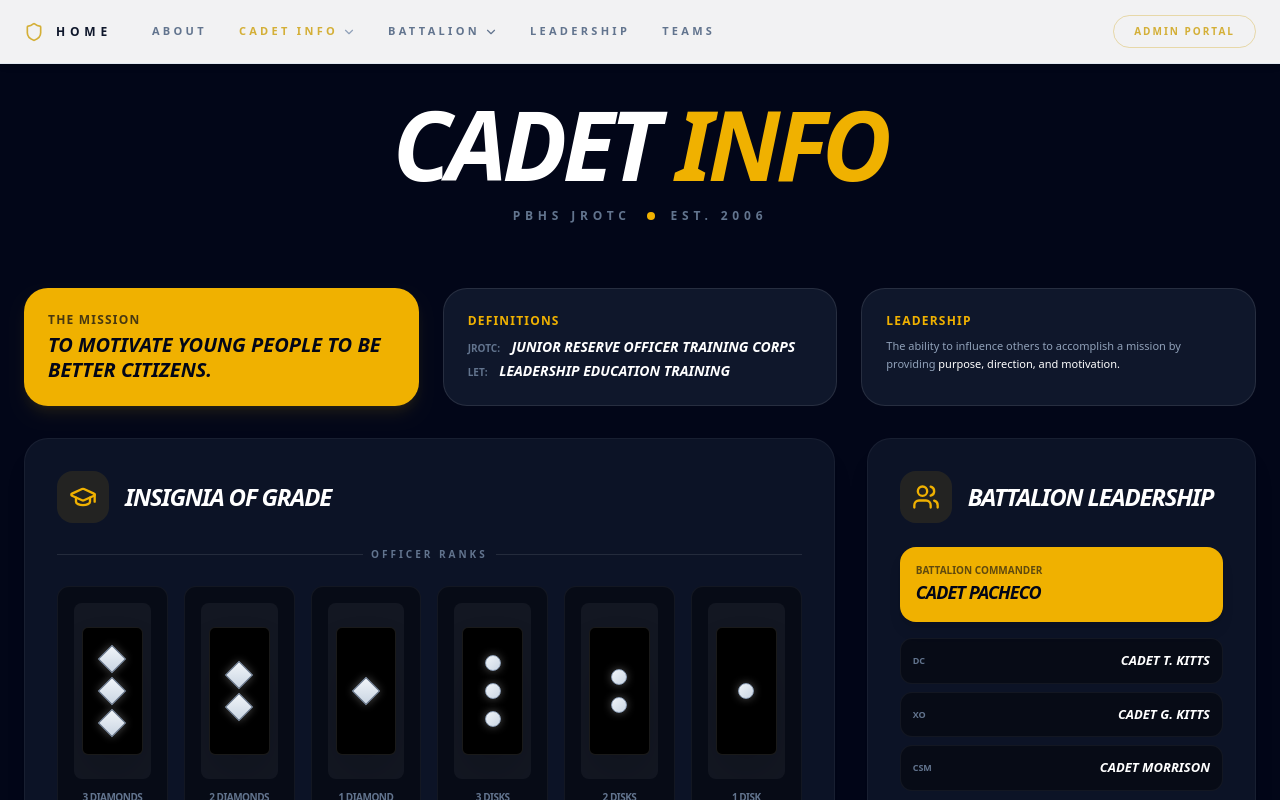
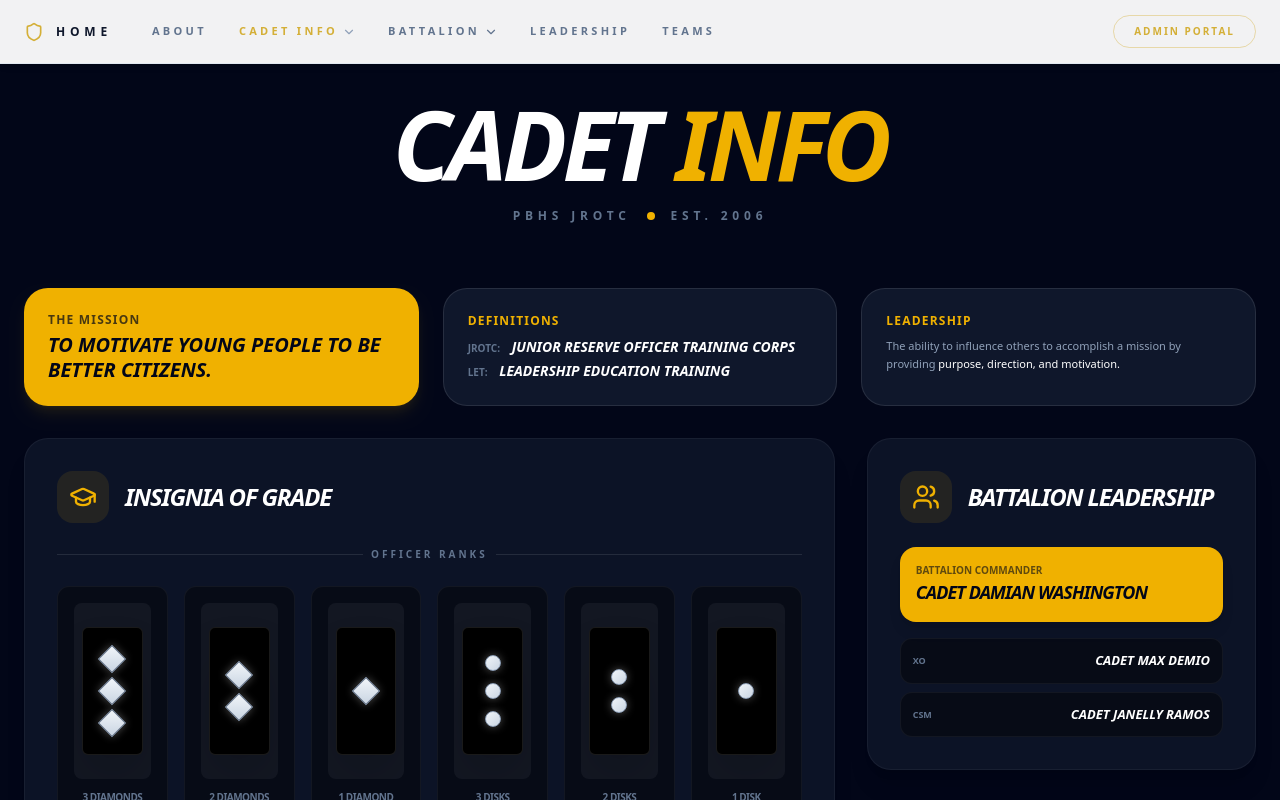
Before and after one commit to arthuropbhs-code/pbhs-jrotc-web, a React (Vite) app: page /cadet-info in a window 1280 px wide. Shown: the top 800 px of the page. Built offline with nearby package versions, Linux system fonts and the light colour scheme; no server answers.

Commit message:
update: remove DC position and realign XO and CSM

```diff
--- a/src/pages/CadetInfo.jsx
+++ b/src/pages/CadetInfo.jsx
@@ -229,18 +229,17 @@ const CadetInfo = () => {
           </div>
 
           <div className="space-y-8">
-            {/* BATTALION LEADERSHIP */}
+            {/* UPDATED BATTALION LEADERSHIP ELEMENTS */}
             <Section title="Battalion Leadership" icon={Users} color="yellow">
               <div className="space-y-4">
                 <div className="bg-yellow-500 p-4 rounded-2xl text-slate-950 shadow-lg">
                   <p className="text-[10px] font-black uppercase opacity-60">Battalion Commander</p>
-                  <p className="text-lg font-black uppercase italic tracking-tighter">Cadet Pacheco</p>
+                  <p className="text-lg font-black uppercase italic tracking-tighter">Cadet Damian Washington</p>
                 </div>
                 <div className="grid grid-cols-1 gap-2 text-[13px] font-black uppercase italic">
                   {[
-                    { role: "DC", name: "Cadet T. Kitts" },
-                    { role: "XO", name: "Cadet G. Kitts" },
-                    { role: "CSM", name: "Cadet Morrison" }
+                    { role: "XO", name: "Cadet Max Demio" },
+                    { role: "CSM", name: "Cadet Janelly Ramos" }
                   ].map((leader) => (
                     <div key={leader.role} className="bg-black/40 p-3 rounded-xl border border-white/5 flex justify-between items-center group hover:border-yellow-500/30 transition-all">
                       <span className="text-slate-500 not-italic text-[9px] group-hover:text-yellow-500">{leader.role}</span>
```
